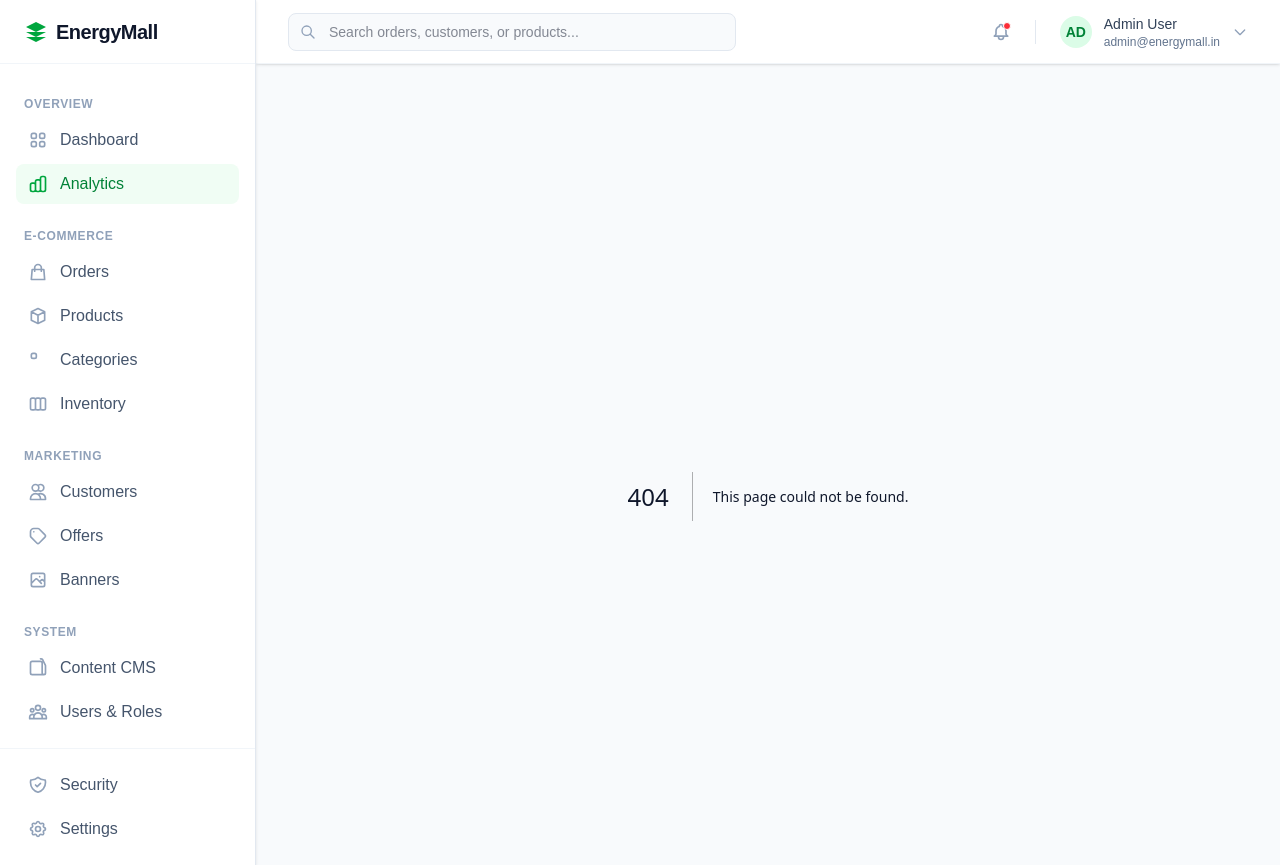
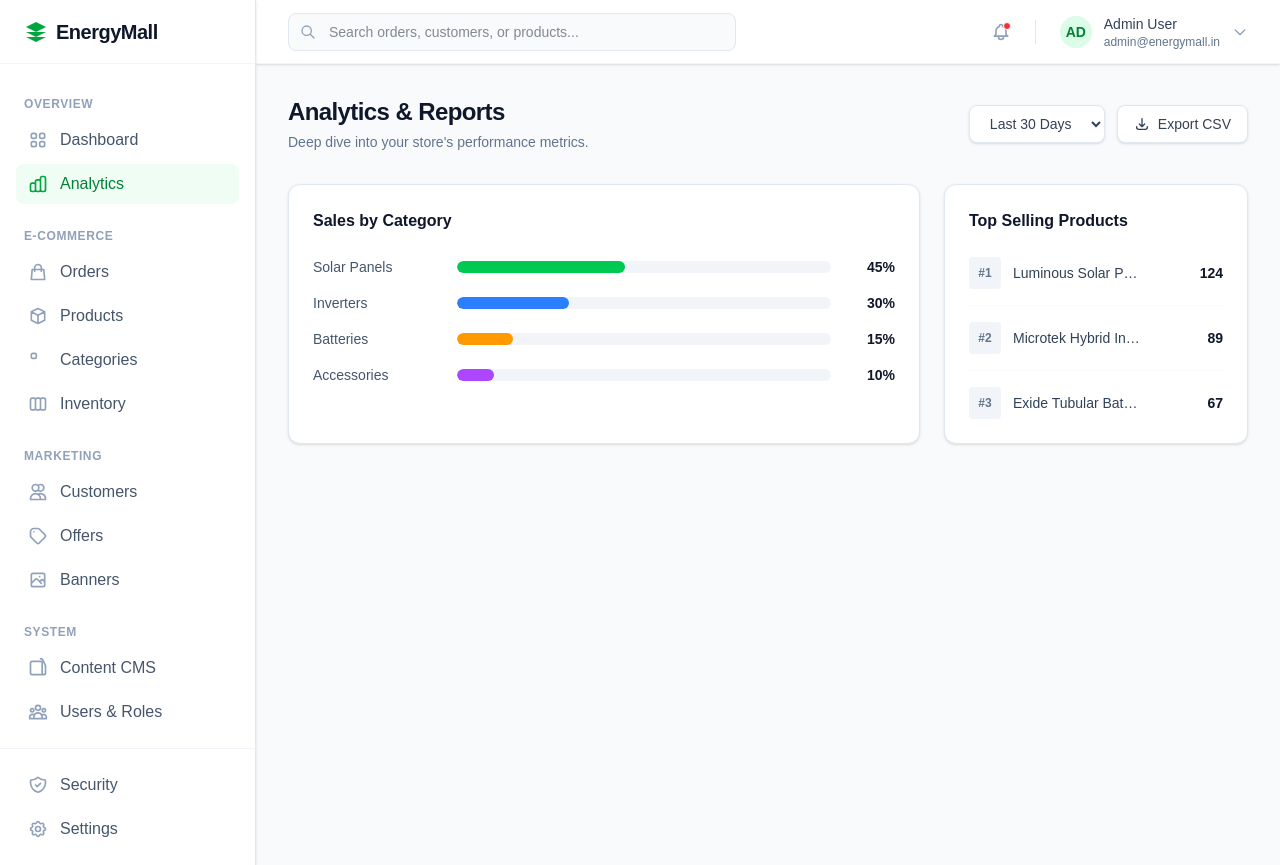
Before and after one commit to i-nirbhay10/emi-dashboard, a Next.js app: page /analytics in a window 1280 px wide. Before the commit this address had no page. Built offline with nearby package versions, Linux system fonts and the light colour scheme.

Commit message:
initialize dashboard core modules including products, banners, inventory, and analytics pages

```diff
--- /dev/null
+++ b/src/app/analytics/page.js
@@ -0,0 +1,69 @@
+import React from 'react';
+
+export default function AnalyticsPage() {
+  return (
+    <div className="max-w-7xl mx-auto space-y-6">
+      <div className="flex items-center justify-between mb-8">
+        <div>
+          <h1 className="text-2xl font-bold text-slate-900 tracking-tight">Analytics & Reports</h1>
+          <p className="text-sm text-slate-500 mt-1">Deep dive into your store's performance metrics.</p>
+        </div>
+        <div className="flex gap-3">
+          <select className="px-4 py-2 bg-white border border-slate-200 text-slate-700 rounded-lg text-sm font-medium hover:bg-slate-50 shadow-sm transition-all focus:outline-none">
+            <option>Last 30 Days</option>
+            <option>Last 7 Days</option>
+            <option>This Year</option>
+            <option>All Time</option>
+          </select>
+          <button className="px-4 py-2 bg-white border border-slate-200 text-slate-700 rounded-lg text-sm font-medium hover:bg-slate-50 shadow-sm transition-all flex items-center gap-2">
+            <svg className="w-4 h-4" fill="none" stroke="currentColor" viewBox="0 0 24 24"><path strokeLinecap="round" strokeLinejoin="round" strokeWidth={2} d="M4 16v1a3 3 0 003 3h10a3 3 0 003-3v-1m-4-4l-4 4m0 0l-4-4m4 4V4" /></svg>
+            Export CSV
+          </button>
+        </div>
+      </div>
+
+      <div className="grid grid-cols-1 md:grid-cols-3 gap-6">
+        {/* Sales by Category */}
+        <div className="bg-white p-6 rounded-xl border border-slate-200 shadow-sm col-span-1 md:col-span-2">
+          <h2 className="text-base font-bold text-slate-900 mb-6">Sales by Category</h2>
+          <div className="space-y-4">
+            {[
+              { label: 'Solar Panels', value: 45, color: 'bg-green-500' },
+              { label: 'Inverters', value: 30, color: 'bg-blue-500' },
+              { label: 'Batteries', value: 15, color: 'bg-amber-500' },
+              { label: 'Accessories', value: 10, color: 'bg-purple-500' },
+            ].map((item, i) => (
+              <div key={i} className="flex items-center gap-4">
+                <div className="w-32 text-sm text-slate-600 font-medium">{item.label}</div>
+                <div className="flex-1 bg-slate-100 rounded-full h-3 overflow-hidden">
+                  <div className={`h-full ${item.color} rounded-full`} style={{ width: `${item.value}%` }}></div>
+                </div>
+                <div className="w-12 text-right text-sm font-bold text-slate-900">{item.value}%</div>
+              </div>
+            ))}
+          </div>
+        </div>
+
+        {/* Top Selling */}
+        <div className="bg-white p-6 rounded-xl border border-slate-200 shadow-sm">
+          <h2 className="text-base font-bold text-slate-900 mb-6">Top Selling Products</h2>
+          <div className="space-y-4">
+            {[
+              { name: 'Luminous Solar Panel 330W', sales: 124 },
+              { name: 'Microtek Hybrid Inverter', sales: 89 },
+              { name: 'Exide Tubular Battery 150Ah', sales: 67 },
+            ].map((product, i) => (
+              <div key={i} className="flex items-center justify-between pb-4 border-b border-slate-50 last:border-0 last:pb-0">
+                <div className="flex items-center gap-3">
+                  <div className="w-8 h-8 rounded bg-slate-100 flex items-center justify-center text-xs font-bold text-slate-500">#{i+1}</div>
+                  <div className="text-sm font-medium text-slate-700 truncate w-32">{product.name}</div>
+                </div>
+                <div className="text-sm font-bold text-slate-900">{product.sales}</div>
+              </div>
+            ))}
+          </div>
+        </div>
+      </div>
+    </div>
+  );
+}
```
